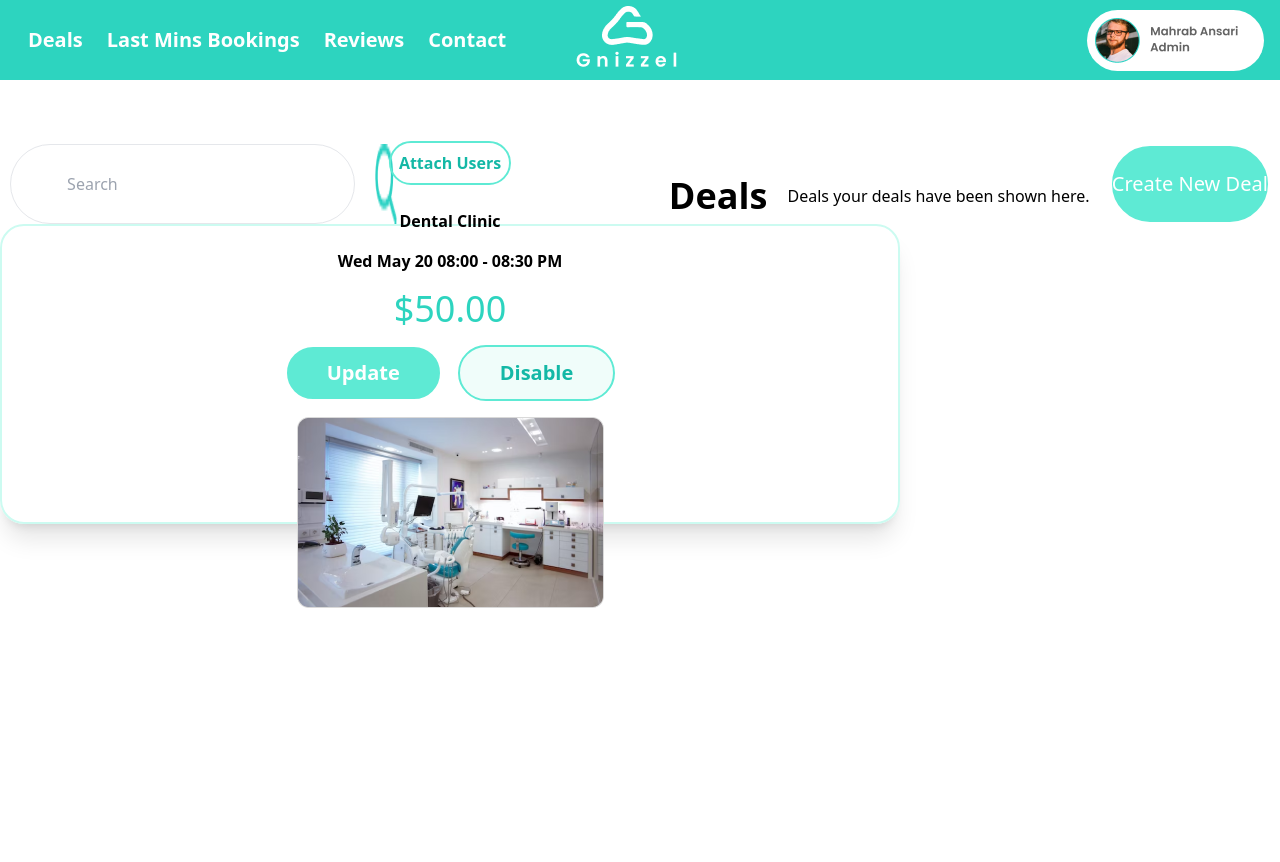
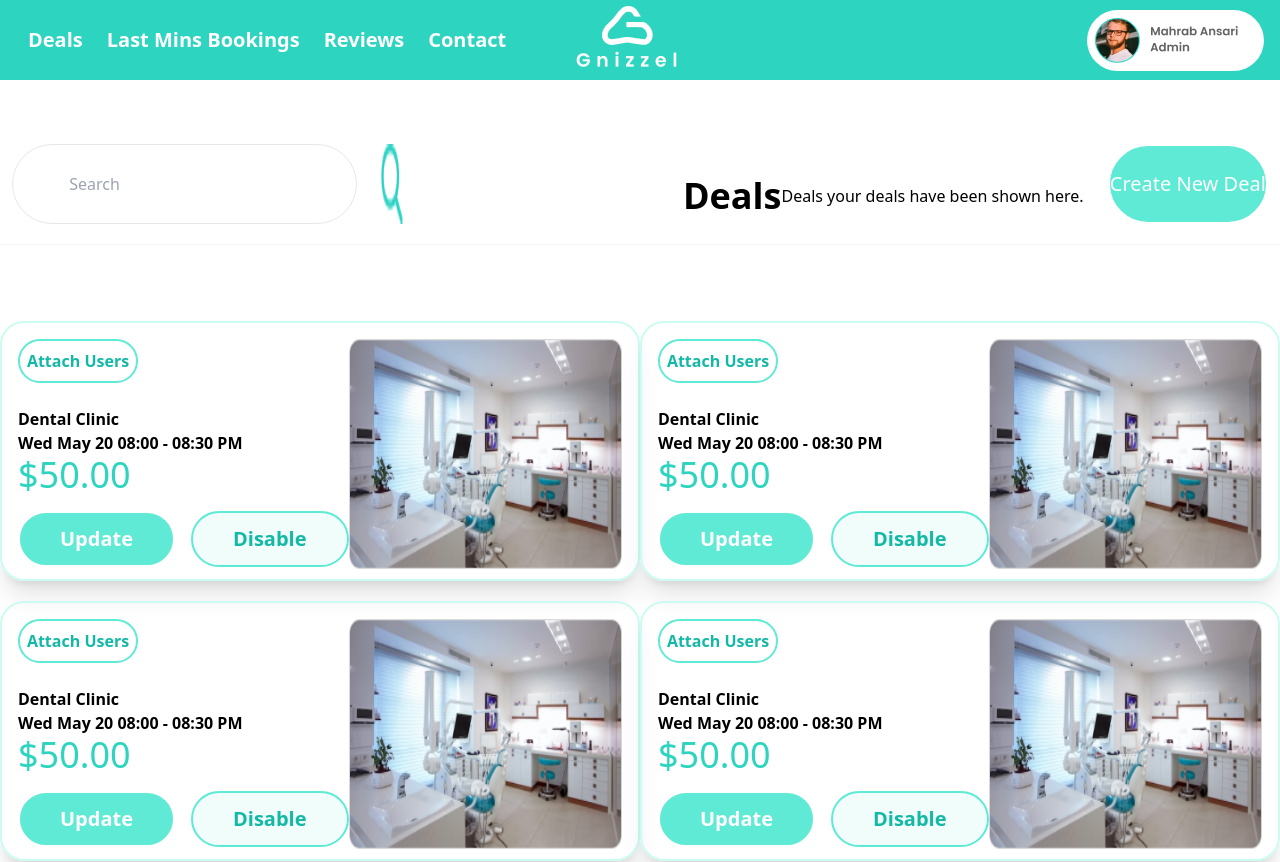
Before and after one commit to Wajeeha85/Gnizzel-Project, a React (Vite) app: page /deals2 in a window 1280 px wide. Shown: the top 862 px of the page. Before the commit the page ends 800 px from the top, so only its background shows below. Built offline with nearby package versions, Linux system fonts and the light colour scheme.

Commit message:
making bookings for user

```diff
--- a/src/Components/Deals/Deals2.jsx
+++ b/src/Components/Deals/Deals2.jsx
@@ -2,7 +2,8 @@ import React from "react";
 import Logo from "../assets/images/Group 1000005195.png";
 import Author from "../assets/images/Group 1000005136.png";
 import SearchIcon from "../assets/images/Group (1).png";
-import clinicPng from "../assets/Rectangle 17126.png";
+import UsersDeals from "./UserDeals";
+
 const Deals2 = () => {
   return (
     <div>
@@ -31,38 +32,34 @@ const Deals2 = () => {
         />
         <img src={SearchIcon} size="1" />
         <input type="text" />
-        <h1 className="flex justify-center mt-6  py-2 items-center font-bold text-4xl Poppins ">
-          Deals
-        </h1>
-        <p className="flex justify-center items-center ">
-          {" "}
-          <br /> Deals your deals have been shown here.
-        </p>
+        <div className="flex justify-center text-center items-center ">
+          <h1 className=" mt-6  py-2 items-center font-bold text-4xl Poppins ">
+            Deals
+          </h1>
+          <p>
+            <br /> Deals your deals have been shown here.
+          </p>
+        </div>
 
         <button className="  bg-teal-300 py-4  rounded-full border-2 text-white border-white text-xl  decoration  ">
           Create New Deal
         </button>
       </div>
-      <div className="flex flex-col text-center justify-center items-center h-[300px] w-[900px] border-2 border-teal-100 rounded-3xl shadow-xl space-y-4">
-        <button className="mb-2 border-2 border-teal-300 rounded-3xl font-semibold text-teal-500 py-2 px-2  ">
-          Attach Users
-        </button>
+      <div className="flex justify-center text-center items-center">
+        {" "}
+        <hr className="  border-t-1 mt-5 border-gray-100 py-7 w-[1300px]" />
+      </div>
+      <div className="flex flex-direction-column  place-content-around ">
+        <UsersDeals />
+        <UsersDeals />
+      </div>
 
-        <h1 className="mb-2 font-bold ">Dental Clinic</h1>
-
-        <h3 className="mb-2 font-semibold ">Wed May 20 08:00 - 08:30 PM</h3>
-
-        <p className="mb-2 text-4xl text-teal-400  ">$50.00</p>
-
-        <div className="flex space-x-4">
-          <button className="bg-teal-300 py-3 px-10 h-[ 100px]    font-semibold  rounded-full border-2 text-white border-white text-xl">
-            Update
-          </button>
-          <button className="bg-teal-50 py-3 px-10 rounded-full  font-semibold border-2 text-teal-500 border-teal-300 text-xl">
-            Disable
-          </button>
-        </div>
-        <img src={clinicPng} alt="Clinic" />
+      <div className="flex flex-direction-column  place-content-around ">
+        <UsersDeals />
+        <UsersDeals />
+      </div>
+      <div className="flex flex-direction-column  ml-6 mb-3">
+        <UsersDeals />
       </div>
     </div>
   );
--- /dev/null
+++ b/src/Components/Deals/UserDeals.jsx
@@ -0,0 +1,46 @@
+import React from "react";
+import clinicPng from "../assets/Rectangle 17126.png";
+
+const UserDeals = () => {
+  return (
+    <>
+      <div className="flex flex-row mt-5  h-[260px] w-[700px] border-2 border-teal-100 rounded-3xl shadow-xl p-4">
+        {/* Left Side - Text and Buttons */}
+        <div className="flex flex-col space-y-4 flex-grow">
+          {/* Attach Users Button */}
+          <button className="border-2 border-teal-300 rounded-3xl font-semibold text-teal-500 py-2 w-[120px] mb-2">
+            Attach Users
+          </button>
+
+          {/* Clinic Details */}
+          <div>
+            <h1 className="font-bold">Dental Clinic</h1>
+            <h3 className="font-semibold">Wed May 20 08:00 - 08:30 PM</h3>
+            <p className="text-4xl text-teal-400">$50.00</p>
+          </div>
+
+          {/* Update and Disable Buttons */}
+          <div className="flex space-x-4 mt-4">
+            <button className="bg-teal-300 py-3 px-10 font-semibold rounded-full border-2 text-white border-white text-xl">
+              Update
+            </button>
+            <button className="bg-teal-50 py-3 px-10 rounded-full font-semibold border-2 text-teal-500 border-teal-300 text-xl">
+              Disable
+            </button>
+          </div>
+        </div>
+
+        {/* Right Side - Image */}
+        <div className="m">
+          <img
+            src={clinicPng}
+            alt="Clinic"
+            className="w-[307px] h-[230px] rounded-lg"
+          />
+        </div>
+      </div>
+    </>
+  );
+};
+
+export default UserDeals;
```
